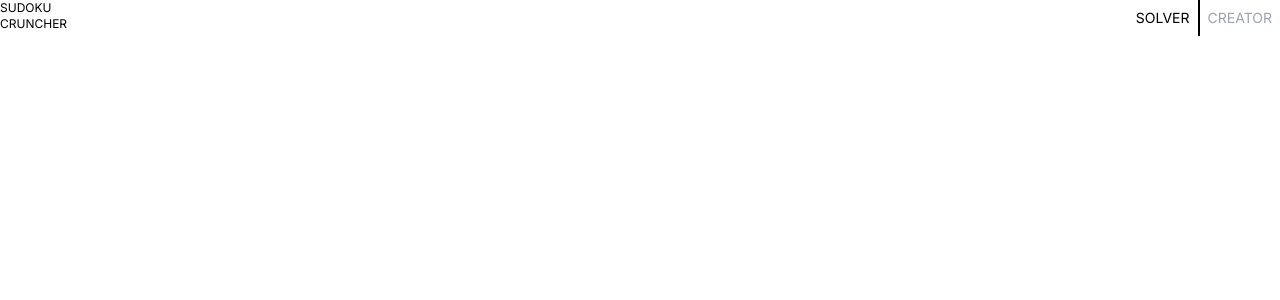
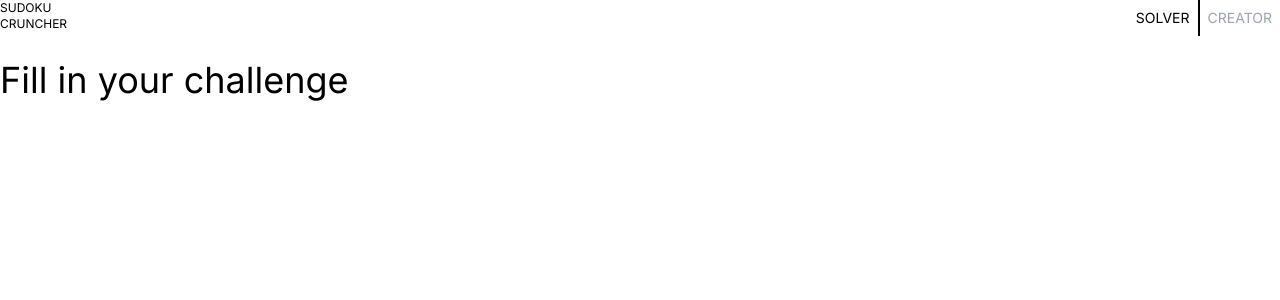
Before and after one commit to raswonders/sudoku-test, a Next.js app: page / in a window 1280 px wide. Shown: the top 300 px of the page. Built offline with nearby package versions, Linux system fonts and the light colour scheme.

Commit message:
include heading in Header component

```diff
--- a/src/app/components/Header.jsx
+++ b/src/app/components/Header.jsx
@@ -1,5 +1,6 @@
-export function Header({ appMode }) {
+export function Header({ title, appMode }) {
   return (
+    <header>
       <div className="flex justify-between uppercase">
         <div className="flex flex-col text-xs">
           <span>Sudoku</span>
@@ -10,5 +11,8 @@ export function Header({ appMode }) {
           <div className={`p-2 ${appMode === "solver" && "text-gray-400"}`}>Creator</div>
         </div>
       </div>
+
+      <h1 className="text-4xl mt-6">{title}</h1>
+    </header>
   )
 }
--- a/src/app/layout.jsx
+++ b/src/app/layout.jsx
@@ -13,7 +13,7 @@ export default function RootLayout({ children }) {
   return (
     <html lang="en">
       <body className={inter.className}>
-        <Header appMode={"solver"}/>
+        <Header appMode="solver" title="Fill in your challenge"/>
         {children}
       </body>
     </html>
```
Lines whose indentation alone changed are shown as unchanged.
